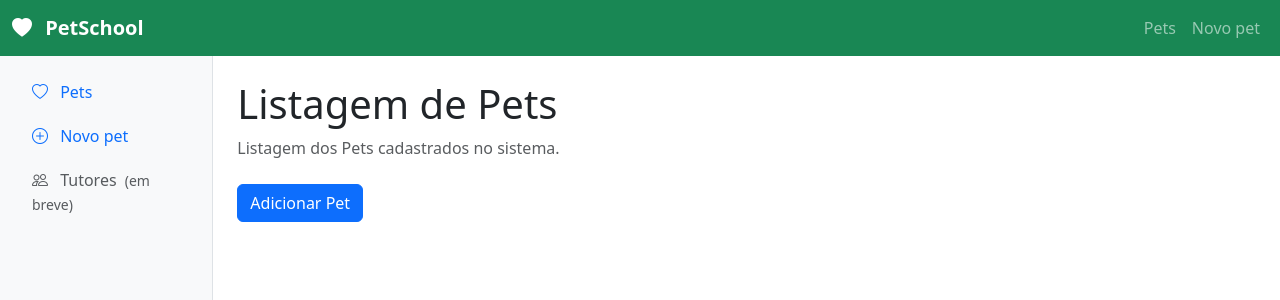
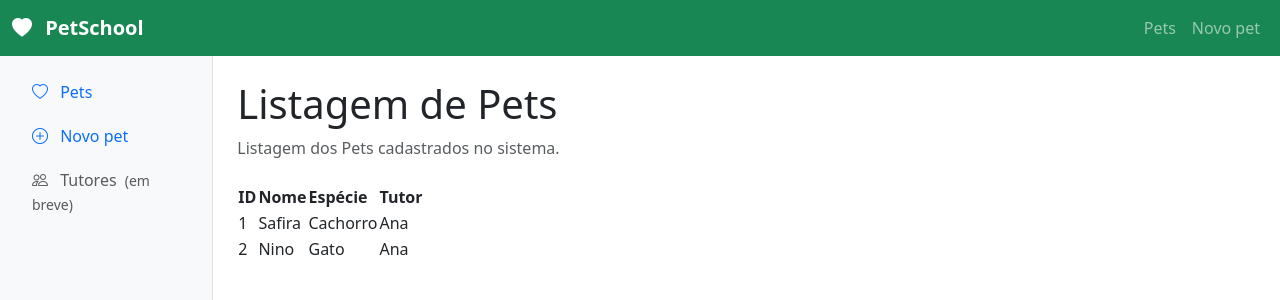
Before and after one commit to AnnaPavanello/hotel-pet, a Vue app: page / in a window 1280 px wide. Shown: the top 300 px of the page. Built offline with nearby package versions, Linux system fonts and the light colour scheme; no server answers; data requests are answered from the project's data file.

Commit message:
adição do codigo que foi feito em sala e codificação da atividade que o professor pedoi

```diff
--- a/src/views/PetView.vue
+++ b/src/views/PetView.vue
@@ -1,19 +1,37 @@
 <script setup>
 import { onMounted, ref } from 'vue';
-const API_URL = 'http:localhost:3000'
-const pets = ref([]); 'pets'
-const tutores = ref([]); 'tutores'
-async function carregarDados() {
-const respostaPets = await fetch(`${API_URL}/pets`);
-pets.value = await respostaPets.json();
-const respostaTutores = await fetch(`${API_URL}/tutores`);
-tutores.value = await respostaTutores.json();
+
+const API_URL = 'http://localhost:3000';
+
+const pets = ref([]);
+const tutores = ref([]);
+const carregando = ref(true);
+const erro = ref('');
+
+async function carregarPets() {
+  carregando.value = true;
+  erro.value = '';
+
+  try {
+    const respostaPets = await fetch(`${API_URL}/pets`);
+    if (!respostaPets.ok) {
+      throw new Error('Não foi possível carregar os pets.');
+    }
+    pets.value = await respostaPets.json();
+
+    const respostaTutores = await fetch(`${API_URL}/tutores`);
+    if (!respostaTutores.ok) {
+      throw new Error('Não foi possível carregar os tutores.');
+    }
+    tutores.value = await respostaTutores.json();
+  } catch {
+    erro.value = 'Não foi possível carregar os pets. Tente novamente.';
+  } finally {
+    carregando.value = false;
+  }
 }
 
-onMounted(() => {
-  carregarDados();
-});
-
+onMounted(carregarPets);
 </script>
 
 <template>
@@ -24,12 +42,33 @@ onMounted(() => {
         Listagem dos Pets cadastrados no sistema.
       </p>
     </header>
+  </div>
 
-    <RouterLink
-      class="btn btn-primary"
-      :to="{ name: 'addPet' }"
-    >
-      Adicionar Pet
-    </RouterLink>
-  </div>
+  <p v-if="carregando" role="status">Carregando pets...</p>
+  <p v-else-if="erro" role="alert">{{ erro }}</p>
+
+  <table v-else>
+    <thead>
+      <th>ID</th>
+      <th>Nome</th>
+      <th>Espécie</th>
+      <th>Tutor</th>
+    </thead>
+    <tbody>
+      <tr
+        v-for="pet in pets"
+        :key="pet.id"
+      >
+        <td>{{ pet.id }}</td>
+        <td>{{ pet.nome }}</td>
+        <td>{{ pet.especie }}</td>
+        <td>
+          {{
+            tutores.find((t) => t.id === pet.tutorId)?.nome ||
+            'Não especificado'
+          }}
+        </td>
+      </tr>
+    </tbody>
+  </table>
 </template>
```
